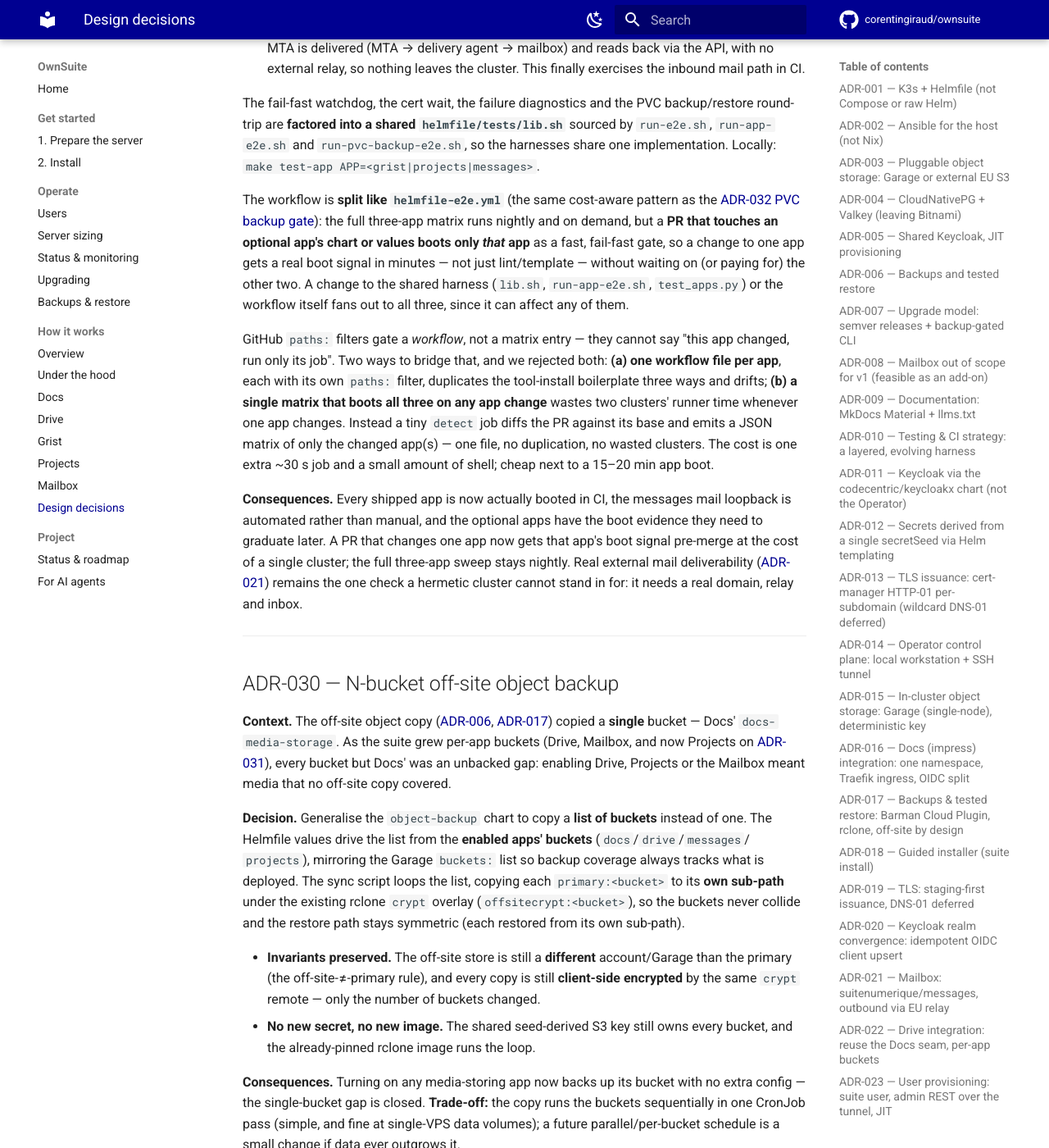
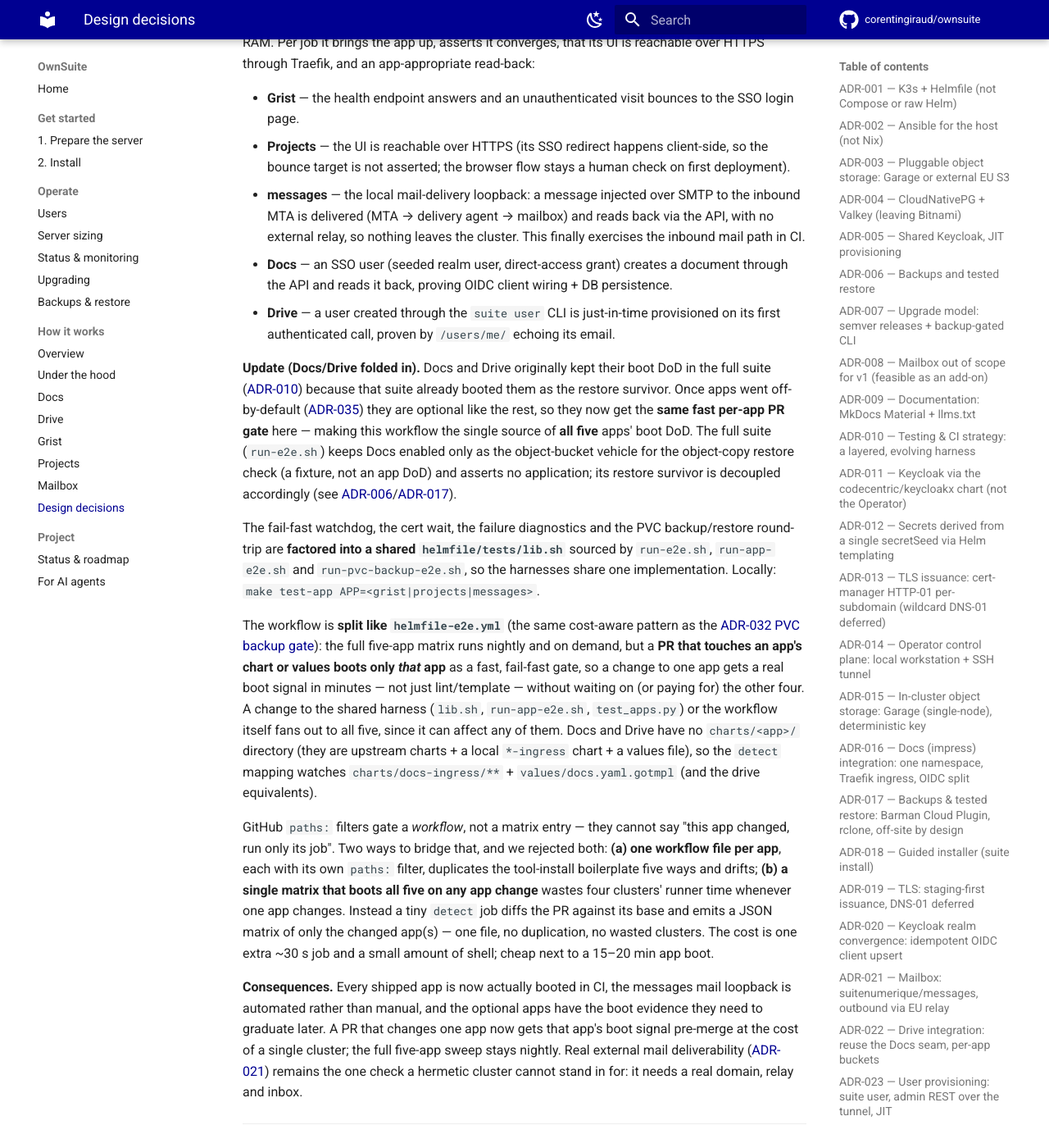
Before and after one commit to corentingiraud/ownsuite, an MkDocs documentation site: the page built from docs/understand/decisions.md, in a window 1280 px wide and 1400 px high, scrolled down 24859 px. Shown: the whole window at 82% size. Built offline with MkDocs 1.6.1 and Material for MkDocs 9.7.7, drawn with Linux system fonts in a browser that asks for light colours; comment, search, counter and statistics services are not loaded; some of the changed text lies outside the part shown.

Commit message:
test(e2e): give Docs/Drive the per-app PR boot gate; full suite = platform + backup/restore only (#36)
Since apps went off-by-default (ADR-035), Docs and Drive are optional like the rest,
so they now get the same fast per-app boot gate as Grist/Projects/messages. The
per-app harness becomes the single source of every app's boot definition of done;
the full suite (run-e2e.sh / test_platform.py) drops the application assertions and
covers platform + `suite install` + backup/restore only.

- apps-e2e.yml: add docs+drive to the detect `all` list and matrix; extend the PR
  `paths:` and the detect path->app mapping (Docs/Drive have no charts/<app>/ dir —
  match charts/<app>-ingress/** + values/<app>.yaml.gotmpl). Harness/workflow changes
  still fan out to all five; fail-fast:false and the timeout cap unchanged.
- run-app-e2e.sh: accept docs|drive; enable only that app and provision the user its
  DoD needs (docs: seeded realm user; drive: a `suite user` CLI user), reusing lib.sh.
- test_apps.py: relocate the docs (db/pods/reachable/SSO create+read-back) and drive
  (db/pods/reachable/JIT /users/me) assertions out of test_platform.py, reusing the
  shared token/HTTP helpers.
- test_platform.py + run-e2e.sh: remove the docs/drive application assertions; keep
  platform infra, the installer orchestration and the backup->destroy->restore DoD.
  Decouple the restore survivor from any app: prove the three storage classes survive
  via the Keycloak user (Postgres PITR, looked up through the admin REST API the
  `suite user` CLI uses — no app OIDC client), the media object (object-copy) and the
  PVC document (pvc_backup_roundtrip). Docs stays enabled solely to provide a primary
  object bucket for the object-copy check; drive is dropped.
- docs: amend ADR-010, ADR-017 (survivor) and ADR-029; update the AGENTS.md workflow
  table, the Makefile help and the module docstrings.

```diff
--- a/docs/understand/decisions.md
+++ b/docs/understand/decisions.md
@@ -191,8 +191,10 @@ the shared infra up; the backup work adds the install → upgrade → **restore*
 mandates. The Helmfile layer runs on **k3d** (purpose-built for in-cluster Helm e2e) with the
 same pytest-style assertions, kept in a dedicated, cost-aware workflow
 (`helmfile-e2e.yml`) — the layered philosophy holds; only the substrate fits the tool. The
-optional apps that don't fit alongside the core on one runner get their own per-app nightly
-matrix ([ADR-029](#adr-029-per-app-nightly-e2e-one-app-per-cluster)) — one app per fresh cluster.
+apps — every one of them — get their boot definition of done in a per-app
+matrix ([ADR-029](#adr-029-per-app-nightly-e2e-one-app-per-cluster)), one app per fresh cluster,
+which is the **single source** of each app's boot DoD. The full suite e2e therefore asserts **no
+application**: it is platform + `suite install` + backup/restore only.
 The same reasoning applies *within* the Helmfile layer: the full suite e2e (`make test-platform`,
 ~15 images, 20–45 min, prone to shared-runner flakiness) is too heavy and slow to gate every PR,
 so a change to one component gets an **isolated, fast component e2e** that boots only that
@@ -444,14 +446,20 @@ retention is expressed on the object copy / bucket lifecycle. Full GFS for Postg
 enhancement.
 
 **Tested in CI (the deliverable).** The k3d e2e ([ADR-010](#adr-010-testing-ci-strategy-a-layered-evolving-harness))
-runs one hermetic **backup → destroy → restore** cycle: sync with backups on, assert the Docs
-DoD (creating the survivor document), seed a media object, take an on-demand base backup + an
-off-site object copy, **destroy** the primary state (DB + primary store + apps; keep
-`platform-configuration` + `garage-backup` + the operators), `make restore`, then assert the
-document and the Keycloak user **survived** and the media object is back. Kept on the existing
-cost-aware triggers (nightly + on `helmfile/**`), with the same fail-fast watchdog. This is the
-machine-checked backup/restore definition of done and the seed of the install→upgrade→restore replay
-ADR-006/ADR-010 promise; `make restore` prefigures the backup-gated `suite restore`
+runs one hermetic **backup → destroy → restore** cycle: sync with backups on, provision a
+`suite user` (the survivor user), seed a media object, exercise a PVC backup round-trip, take an
+on-demand base backup + an off-site object copy, **destroy** the primary state (DB + primary store +
+apps; keep `platform-configuration` + `garage-backup` + the operators), `make restore`, then assert
+all **three storage classes survived**: the Keycloak user (Postgres PITR), the media object (rclone
+object-copy) and the PVC document (`pvc_backup_roundtrip`). The survivor is **app-agnostic** — the
+user is looked up through the Keycloak admin REST API (the path `suite user` uses), not an app's OIDC
+client, so the restore DoD no longer needs any application booted. (It originally read back a Docs
+document; once apps went off-by-default — [ADR-035](#adr-035-every-app-off-by-default-opt-in-install) —
+the survivor was decoupled so the full suite asserts no app. Docs stays enabled in the harness
+*solely* to give the object-copy check a primary bucket — a fixture, not an app DoD.) Kept on the
+existing cost-aware triggers (nightly + on `helmfile/**`), with the same fail-fast watchdog. This is
+the machine-checked backup/restore definition of done and the seed of the install→upgrade→restore
+replay ADR-006/ADR-010 promise; `make restore` prefigures the backup-gated `suite restore`
 ([ADR-007](#adr-007-upgrade-model-semver-releases-backup-gated-cli)).
 
 **Consequences.** Credible, *proven* disaster recovery from off-site backups with one seed and
@@ -1013,6 +1021,19 @@ over HTTPS through Traefik, and an app-appropriate read-back:
 - **messages** — the local mail-delivery loopback: a message injected over SMTP to the inbound MTA
   is delivered (MTA → delivery agent → mailbox) and reads back via the API, with no external relay,
   so nothing leaves the cluster. This finally exercises the inbound mail path in CI.
+- **Docs** — an SSO user (seeded realm user, direct-access grant) creates a document through the API
+  and reads it back, proving OIDC client wiring + DB persistence.
+- **Drive** — a user created through the `suite user` CLI is just-in-time provisioned on its first
+  authenticated call, proven by `/users/me/` echoing its email.
+
+**Update (Docs/Drive folded in).** Docs and Drive originally kept their boot DoD in the full suite
+([ADR-010](#adr-010-testing-ci-strategy-a-layered-evolving-harness)) because that suite already booted
+them as the restore survivor. Once apps went off-by-default ([ADR-035](#adr-035-every-app-off-by-default-opt-in-install))
+they are optional like the rest, so they now get the **same fast per-app PR gate** here — making this
+workflow the single source of **all five** apps' boot DoD. The full suite (`run-e2e.sh`) keeps Docs
+enabled only as the object-bucket vehicle for the object-copy restore check (a fixture, not an app
+DoD) and asserts no application; its restore survivor is decoupled accordingly (see
+[ADR-006](#adr-006-backups-and-tested-restore)/[ADR-017](#adr-017-backups-tested-restore-barman-cloud-plugin-rclone-off-site-by-design)).
 
 The fail-fast watchdog, the cert wait, the failure diagnostics and the PVC backup/restore round-trip
 are **factored into a shared `helmfile/tests/lib.sh`** sourced by `run-e2e.sh`, `run-app-e2e.sh` and
@@ -1021,16 +1042,18 @@ APP=<grist|projects|messages>`.
 
 The workflow is **split like `helmfile-e2e.yml`** (the same cost-aware pattern as the
 [ADR-032 PVC backup gate](#adr-032-standardised-reusable-off-site-pvc-backup)): the full
-three-app matrix runs nightly and on demand, but a **PR that touches an optional app's chart or
+five-app matrix runs nightly and on demand, but a **PR that touches an app's chart or
 values boots only *that* app** as a fast, fail-fast gate, so a change to one app gets a real boot
-signal in minutes — not just lint/template — without waiting on (or paying for) the other two. A
+signal in minutes — not just lint/template — without waiting on (or paying for) the other four. A
 change to the shared harness (`lib.sh`, `run-app-e2e.sh`, `test_apps.py`) or the workflow itself
-fans out to all three, since it can affect any of them.
+fans out to all five, since it can affect any of them. Docs and Drive have no `charts/<app>/`
+directory (they are upstream charts + a local `*-ingress` chart + a values file), so the `detect`
+mapping watches `charts/docs-ingress/**` + `values/docs.yaml.gotmpl` (and the drive equivalents).
 
 GitHub `paths:` filters gate a *workflow*, not a matrix entry — they cannot say "this app changed,
 run only its job". Two ways to bridge that, and we rejected both: **(a) one workflow file per app**,
-each with its own `paths:` filter, duplicates the tool-install boilerplate three ways and drifts;
-**(b) a single matrix that boots all three on any app change** wastes two clusters' runner time
+each with its own `paths:` filter, duplicates the tool-install boilerplate five ways and drifts;
+**(b) a single matrix that boots all five on any app change** wastes four clusters' runner time
 whenever one app changes. Instead a tiny `detect` job diffs the PR against its base and emits a JSON
 matrix of only the changed app(s) — one file, no duplication, no wasted clusters. The cost is one
 extra ~30 s job and a small amount of shell; cheap next to a 15–20 min app boot.
@@ -1038,7 +1061,7 @@ extra ~30 s job and a small amount of shell; cheap next to a 15–20 min app boo
 **Consequences.** Every shipped app is now actually booted in CI, the messages mail loopback is
 automated rather than manual, and the optional apps have the boot evidence they need to graduate
 later. A PR that changes one app now gets that app's boot signal pre-merge at the cost of a single
-cluster; the full three-app sweep stays nightly. Real external mail deliverability
+cluster; the full five-app sweep stays nightly. Real external mail deliverability
 ([ADR-021](#adr-021-mailbox-suitenumeriquemessages-outbound-via-eu-relay)) remains the one check a
 hermetic cluster cannot stand in for: it needs a real domain, relay and inbox.
 
```
Also changed, not shown: AGENTS.md (+4 -3 lines), 6 other files.
